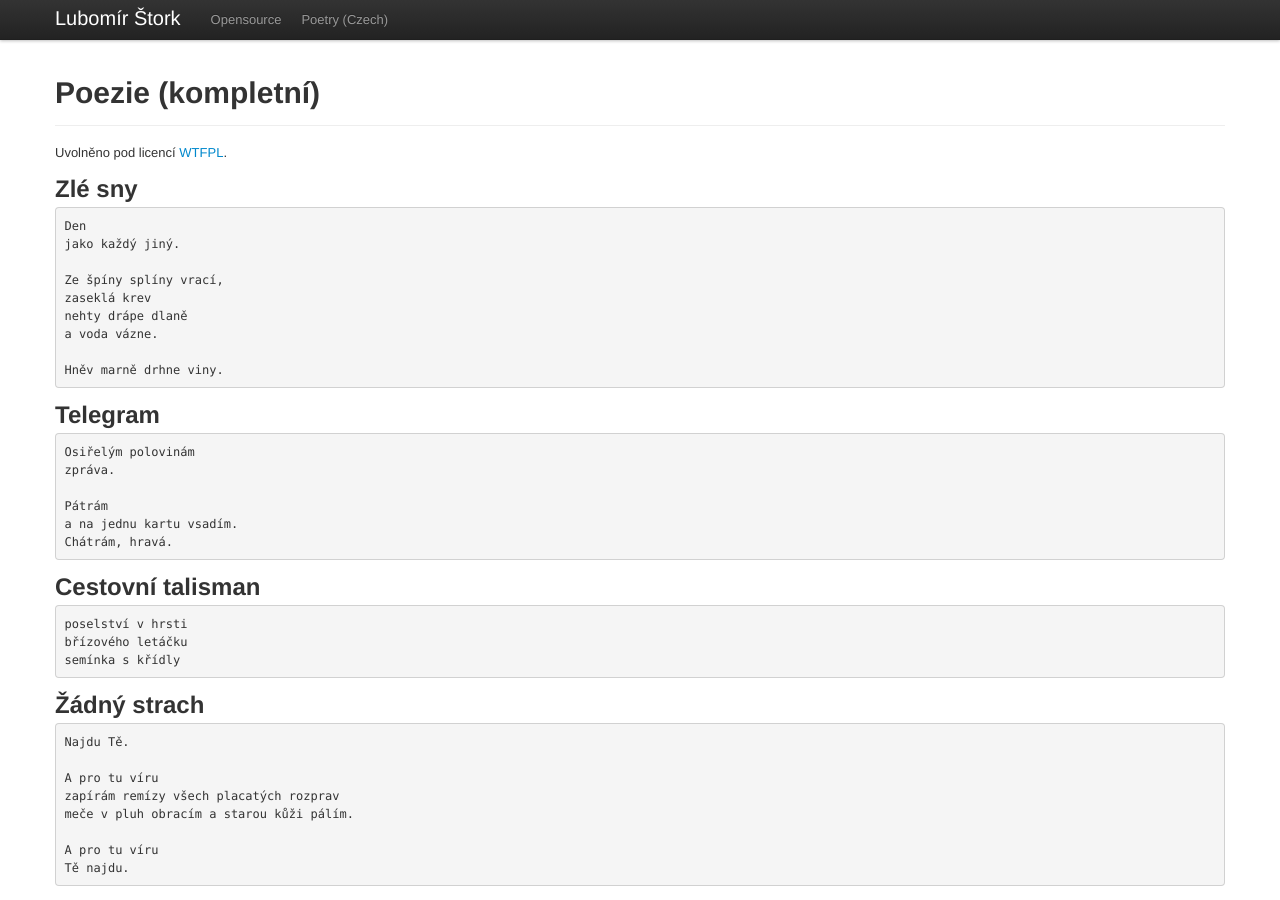
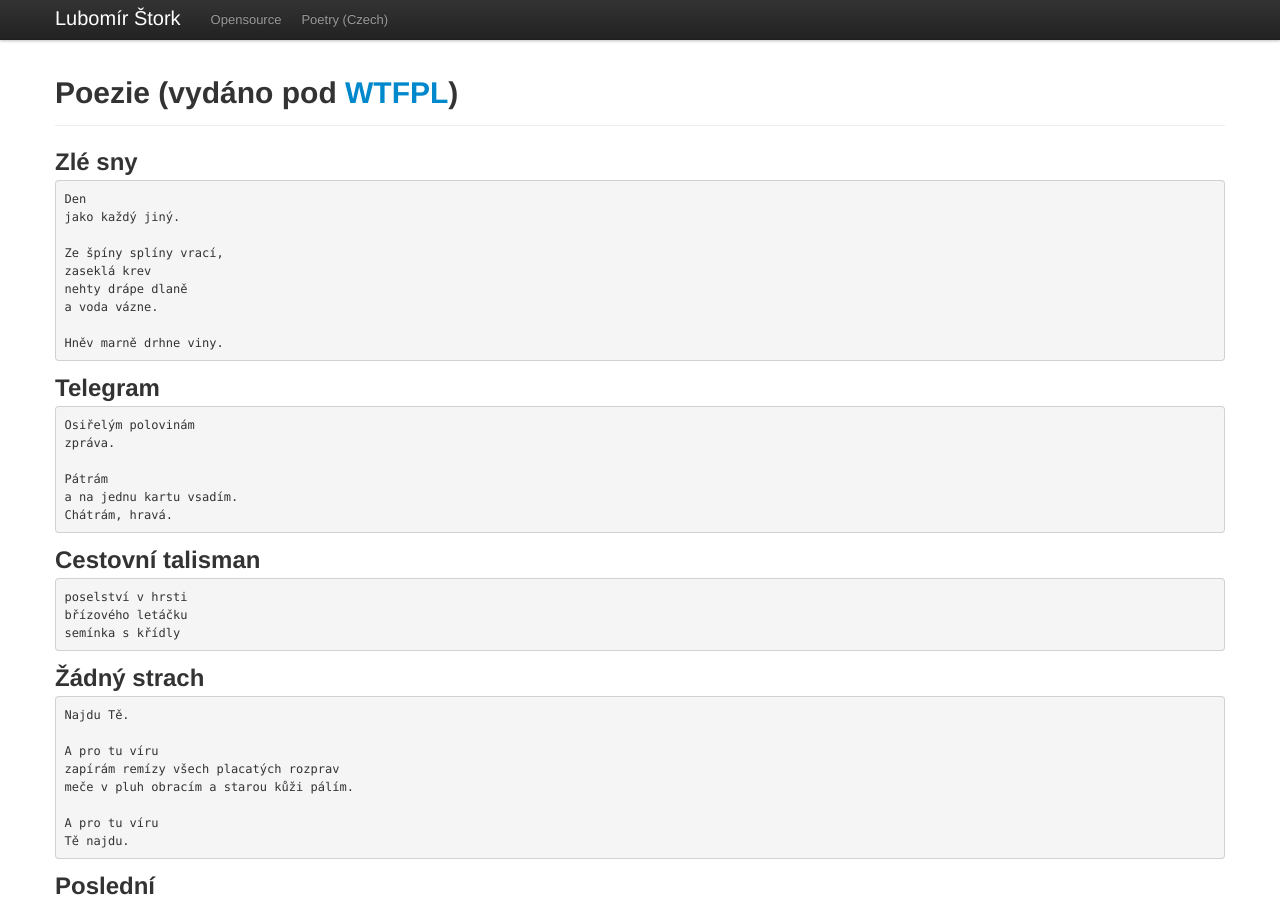
Before and after one commit to stork/stork.github.io, a Jekyll site: the page built from poetry/all-in-one.html, in a window 1280 px wide and 900 px high. Built offline with Jekyll 4.4.1, drawn with Linux system fonts in a browser that asks for light colours.

Commit message:
Tweak all-in-one

```diff
--- a/poetry/all-in-one.html
+++ b/poetry/all-in-one.html
@@ -4,9 +4,8 @@ title: Poezie
 description: Poezie, vše na jedné straně
 ---
 <div class="page-header">
-	<h1>Poezie (kompletní)</h1>
+	<h1>Poezie (vydáno pod <a href="http://sam.zoy.org/wtfpl/">WTFPL</a>)</h1>
 </div>
-<p>Uvolněno pod licencí <a href="http://sam.zoy.org/wtfpl/">WTFPL</a>.</p>
 
 {% for post in site.tags.poem %}
 <div>
```
